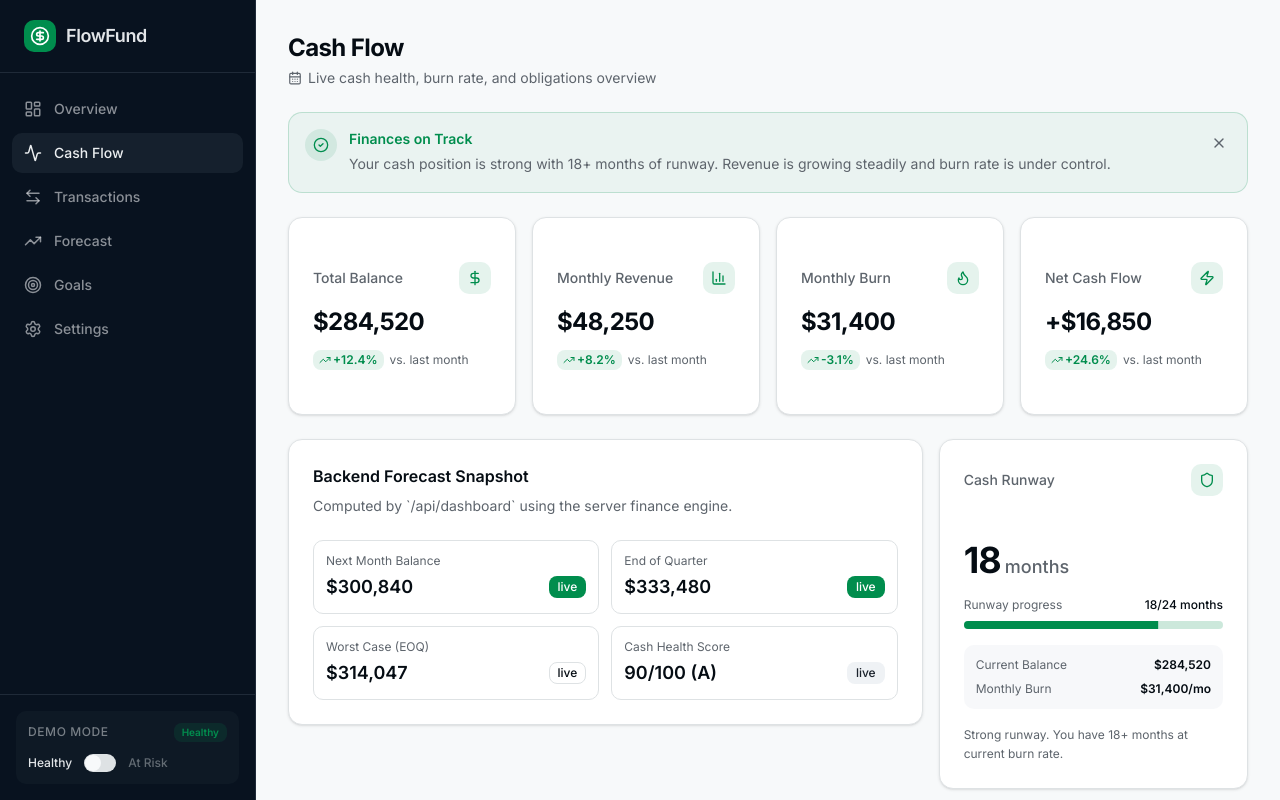
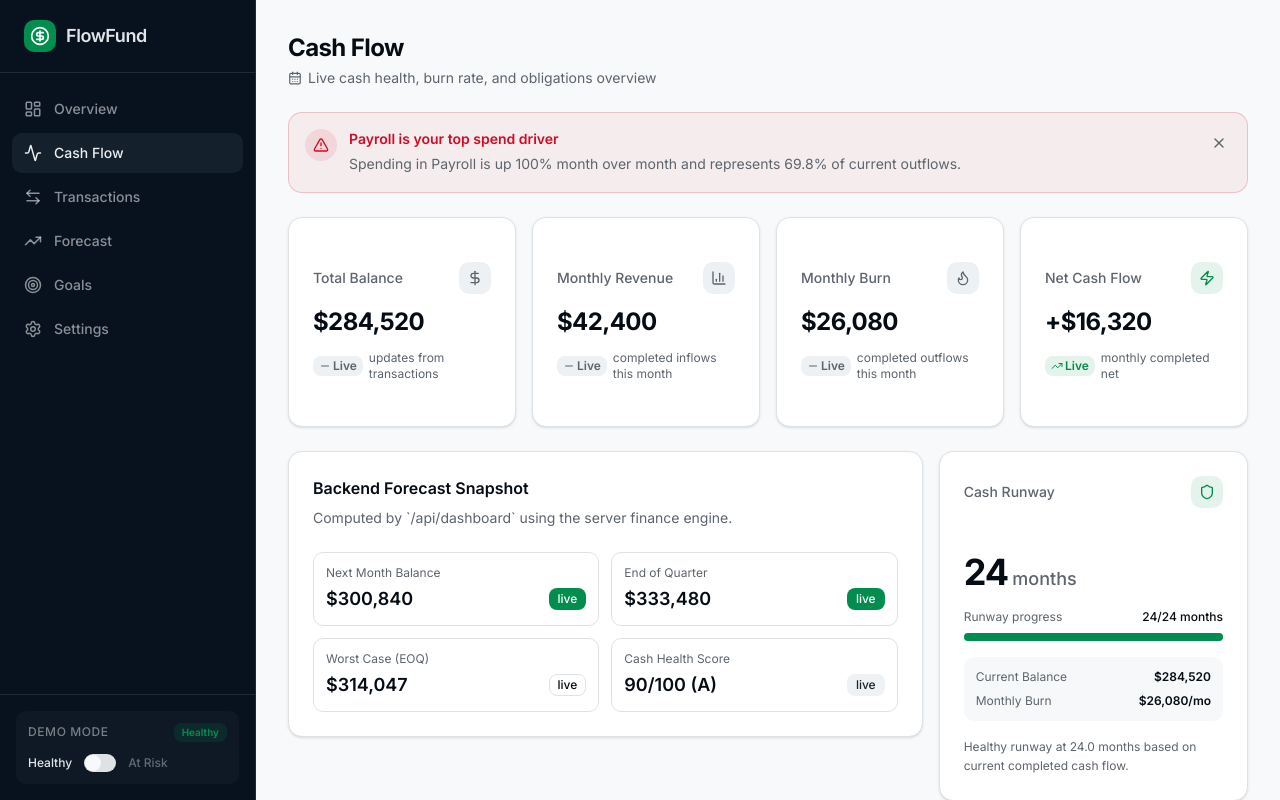
Before and after one commit to akshita4145/flowfund-cashflow, a Next.js app: page /cash-flow in a window 1280 px wide. Built offline with nearby package versions, Linux system fonts and the light colour scheme.

Commit message:
still had issues with transaction changes being reflected, fixing

```diff
--- a/app/api/dashboard/route.ts
+++ b/app/api/dashboard/route.ts
@@ -4,7 +4,7 @@ import { computeDashboardSnapshot } from "@/lib/finance-engine"
 import { listTransactions } from "@/lib/demo-store"
 import type { DemoMode } from "@/lib/mock-data"
 
-export const runtime = "edge"
+export const runtime = "nodejs"
 export const dynamic = "force-dynamic"
 
 function parseMode(value: string | null): DemoMode {
--- a/components/cash-runway-card.tsx
+++ b/components/cash-runway-card.tsx
@@ -8,8 +8,27 @@ import { cn } from "@/lib/utils"
 import { AlertTriangle, Shield, Clock } from "lucide-react"
 
 export function CashRunwayCard() {
-  const { mode } = useDemo()
-  const runway = getRunway(mode)
+  const { mode, snapshot } = useDemo()
+  const fallbackRunway = getRunway(mode)
+  const runway = snapshot
+    ? {
+        months: Math.round(snapshot.metrics.runwayMonths),
+        burnRate: `$${snapshot.metrics.monthlyBurnRate.toLocaleString()}/mo`,
+        balance: `$${snapshot.metrics.currentBalance.toLocaleString()}`,
+        status:
+          snapshot.metrics.runwayMonths <= 3
+            ? ("critical" as const)
+            : snapshot.metrics.runwayMonths <= 6
+              ? ("warning" as const)
+              : ("safe" as const),
+        message:
+          snapshot.metrics.runwayMonths <= 3
+            ? `Critical: Only about ${snapshot.metrics.runwayMonths.toFixed(1)} months of runway left.`
+            : snapshot.metrics.runwayMonths <= 6
+              ? `Runway needs attention at ${snapshot.metrics.runwayMonths.toFixed(1)} months.`
+              : `Healthy runway at ${snapshot.metrics.runwayMonths.toFixed(1)} months based on current completed cash flow.`,
+      }
+    : fallbackRunway
 
   const maxMonths = 24
   const progressPercent = Math.min((runway.months / maxMonths) * 100, 100)
--- a/components/forecast-chart.tsx
+++ b/components/forecast-chart.tsx
@@ -53,8 +53,11 @@ function CustomTooltip({
 }
 
 export function ForecastChart() {
-  const { mode } = useDemo()
-  const data = useMemo(() => getForecast(mode), [mode])
+  const { mode, snapshot } = useDemo()
+  const data = useMemo(
+    () => snapshot?.forecast.points ?? getForecast(mode),
+    [snapshot, mode]
+  )
 
   // Sample data to show ~20 labels
   const sampledData = useMemo(() => {
--- a/components/insight-banner.tsx
+++ b/components/insight-banner.tsx
@@ -3,15 +3,23 @@
 import { useDemo } from "@/lib/demo-context"
 import { cn } from "@/lib/utils"
 import { CheckCircle2, AlertTriangle, X } from "lucide-react"
-import { useState } from "react"
+import { useEffect, useState } from "react"
 
 export function InsightBanner() {
-  const { mode } = useDemo()
+  const { mode, snapshot } = useDemo()
   const [dismissed, setDismissed] = useState(false)
 
   if (dismissed) return null
 
-  const isHealthy = mode === "healthy"
+  const topInsight = snapshot?.insights?.[0]
+  const isHealthy =
+    topInsight?.severity
+      ? topInsight.severity === "info"
+      : mode === "healthy"
+
+  useEffect(() => {
+    setDismissed(false)
+  }, [mode, topInsight?.id, topInsight?.message])
 
   return (
     <div
@@ -29,10 +37,10 @@ export function InsightBanner() {
           isHealthy ? "bg-success/10 text-success" : "bg-destructive/10 text-destructive"
         )}
       >
-        {isHealthy ? (
-          <CheckCircle2 className="size-4" />
-        ) : (
-          <AlertTriangle className="size-4" />
+          {isHealthy ? (
+            <CheckCircle2 className="size-4" />
+          ) : (
+            <AlertTriangle className="size-4" />
         )}
       </div>
       <div className="flex flex-1 flex-col gap-1">
@@ -43,13 +51,14 @@ export function InsightBanner() {
           )}
         >
           {isHealthy
-            ? "Finances on Track"
-            : "Immediate Attention Required"}
+            ? (topInsight?.title ?? "Finances on Track")
+            : (topInsight?.title ?? "Immediate Attention Required")}
         </p>
         <p className="text-sm text-muted-foreground leading-relaxed">
-          {isHealthy
-            ? "Your cash position is strong with 18+ months of runway. Revenue is growing steadily and burn rate is under control."
-            : "Cash runway is critically low at 3 months. Burn rate has increased 15.7% while revenue dropped 18.5%. Review spend immediately."}
+          {topInsight?.message ??
+            (isHealthy
+              ? "Your cash position is strong with 18+ months of runway. Revenue is growing steadily and burn rate is under control."
+              : "Cash runway is critically low at 3 months. Burn rate has increased 15.7% while revenue dropped 18.5%. Review spend immediately.")}
         </p>
       </div>
       <button
--- a/components/kpi-cards.tsx
+++ b/components/kpi-cards.tsx
@@ -16,9 +16,55 @@ import { cn } from "@/lib/utils"
 
 const iconMap = [DollarSign, BarChart3, Flame, Zap]
 
+function formatCurrency(value: number) {
+  return new Intl.NumberFormat("en-US", {
+    style: "currency",
+    currency: "USD",
+    maximumFractionDigits: 0,
+  }).format(value)
+}
+
 export function KPICards() {
-  const { mode } = useDemo()
-  const kpis = getKPIs(mode)
+  const { mode, snapshot } = useDemo()
+  const kpis = snapshot
+    ? [
+        {
+          label: "Total Balance",
+          value: formatCurrency(snapshot.metrics.currentBalance),
+          delta: "Live",
+          deltaType: "neutral" as const,
+          description: "updates from transactions",
+        },
+        {
+          label: "Monthly Revenue",
+          value: formatCurrency(snapshot.metrics.monthlyRevenue),
+          delta: "Live",
+          deltaType: "neutral" as const,
+          description: "completed inflows this month",
+        },
+        {
+          label: "Monthly Burn",
+          value: formatCurrency(snapshot.metrics.monthlyBurnRate),
+          delta: "Live",
+          deltaType: "neutral" as const,
+          description: "completed outflows this month",
+        },
+        {
+          label: "Net Cash Flow",
+          value: `${snapshot.metrics.monthlyNetCashFlow >= 0 ? "+" : "-"}${formatCurrency(
+            Math.abs(snapshot.metrics.monthlyNetCashFlow)
+          )}`,
+          delta: "Live",
+          deltaType:
+            snapshot.metrics.monthlyNetCashFlow > 0
+              ? ("positive" as const)
+              : snapshot.metrics.monthlyNetCashFlow < 0
+                ? ("negative" as const)
+                : ("neutral" as const),
+          description: "monthly completed net",
+        },
+      ]
+    : getKPIs(mode)
 
   return (
     <div className="grid grid-cols-1 gap-4 sm:grid-cols-2 xl:grid-cols-4">
--- a/components/top-drivers.tsx
+++ b/components/top-drivers.tsx
@@ -7,8 +7,16 @@ import { TrendingUp, TrendingDown } from "lucide-react"
 import { cn } from "@/lib/utils"
 
 export function TopDrivers() {
-  const { mode } = useDemo()
-  const drivers = getDrivers(mode)
+  const { mode, snapshot } = useDemo()
+  const drivers = snapshot
+    ? snapshot.categoryBreakdown.slice(0, 5).map((item) => ({
+        category: item.category,
+        amount: `$${item.spend.toLocaleString()}`,
+        change: `${item.monthOverMonthPct >= 0 ? "+" : ""}${item.monthOverMonthPct}%`,
+        changeType: item.monthOverMonthPct >= 0 ? ("increase" as const) : ("decrease" as const),
+        percentage: item.monthOverMonthPct,
+      }))
+    : getDrivers(mode)
 
   return (
     <Card className="flex flex-col transition-all duration-200 hover:shadow-md">
--- a/lib/demo-context.tsx
+++ b/lib/demo-context.tsx
@@ -1,25 +1,75 @@
 "use client"
 
-import { createContext, useContext, useState, type ReactNode } from "react"
+import {
+  createContext,
+  useContext,
+  useEffect,
+  useState,
+  type ReactNode,
+} from "react"
 import type { DemoMode } from "@/lib/mock-data"
+import type { DashboardSnapshot } from "@/lib/finance-engine"
 
 interface DemoContextValue {
   mode: DemoMode
   setMode: (mode: DemoMode) => void
   toggleMode: () => void
+  snapshot: DashboardSnapshot | null
+  snapshotLoading: boolean
+  refreshSnapshot: () => void
 }
 
 const DemoContext = createContext<DemoContextValue | undefined>(undefined)
 
 export function DemoProvider({ children }: { children: ReactNode }) {
   const [mode, setMode] = useState<DemoMode>("healthy")
+  const [snapshot, setSnapshot] = useState<DashboardSnapshot | null>(null)
+  const [snapshotLoading, setSnapshotLoading] = useState(true)
+  const [refreshTick, setRefreshTick] = useState(0)
 
   const toggleMode = () => {
     setMode((prev) => (prev === "healthy" ? "at-risk" : "healthy"))
   }
 
+  function refreshSnapshot() {
+    setRefreshTick((n) => n + 1)
+  }
+
+  useEffect(() => {
+    let cancelled = false
+
+    async function loadSnapshot() {
+      setSnapshotLoading(true)
+      try {
+        const res = await fetch(`/api/dashboard?mode=${mode}&_ts=${Date.now()}`, {
+          cache: "no-store",
+        })
+        if (!res.ok) throw new Error("Failed to load dashboard snapshot")
+        const data = (await res.json()) as DashboardSnapshot
+        if (!cancelled) setSnapshot(data)
+      } catch {
+        if (!cancelled) setSnapshot(null)
+      } finally {
+        if (!cancelled) setSnapshotLoading(false)
+      }
+    }
+
+    function onTransactionsUpdated() {
+      setRefreshTick((n) => n + 1)
+    }
+
+    void loadSnapshot()
+    window.addEventListener("flowfund:transactions-updated", onTransactionsUpdated)
+    return () => {
+      cancelled = true
+      window.removeEventListener("flowfund:transactions-updated", onTransactionsUpdated)
+    }
+  }, [mode, refreshTick])
+
   return (
-    <DemoContext.Provider value={{ mode, setMode, toggleMode }}>
+    <DemoContext.Provider
+      value={{ mode, setMode, toggleMode, snapshot, snapshotLoading, refreshSnapshot }}
+    >
       {children}
     </DemoContext.Provider>
   )
```
